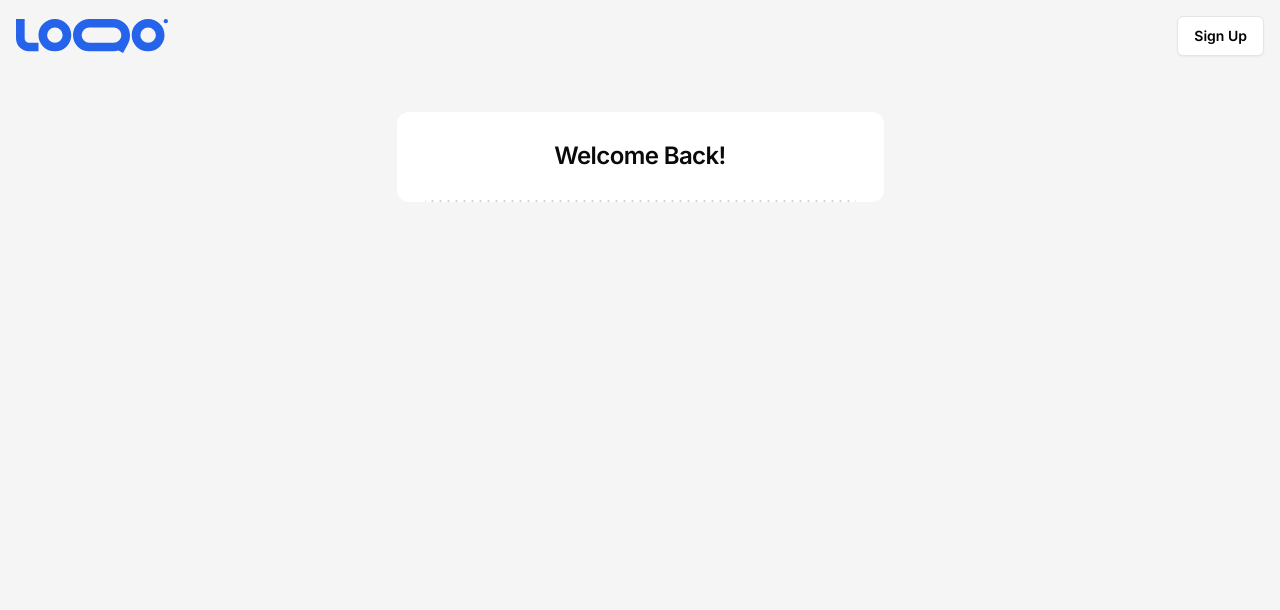
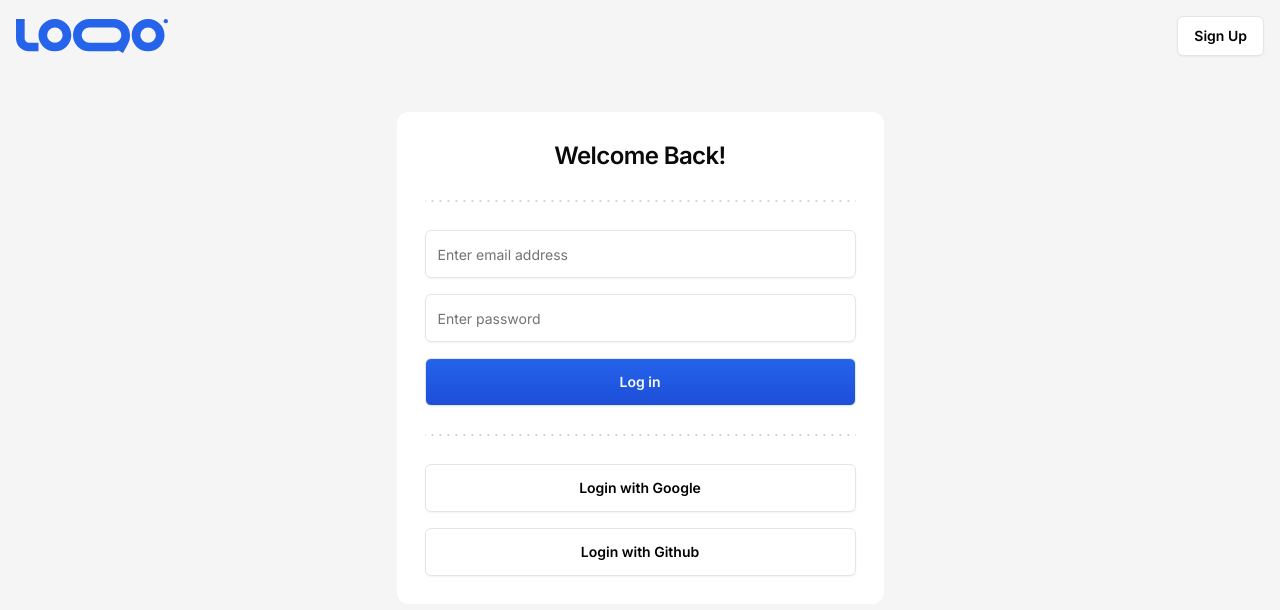
Before and after one commit to VYemetss/jira-clone, a Next.js app: page /sign-in in a window 1280 px wide. Shown: the top 610 px of the page. Built offline with nearby package versions, Linux system fonts and the light colour scheme.

Commit message:
sign in buttons for a sign in card

```diff
--- a/src/app/(auth)/sign-in/page.tsx
+++ b/src/app/(auth)/sign-in/page.tsx
@@ -1,3 +1,4 @@
+"use client"
 import {SignInCard} from "@/features/auth/components/sign-in-card";
 const SignInPage= () => {
     return (
--- a/src/features/auth/components/sign-in-card.tsx
+++ b/src/features/auth/components/sign-in-card.tsx
@@ -4,6 +4,8 @@
     CardHeader,
     CardTitle
 } from "@/components/ui/card";
+import { Input } from "@/components/ui/input";
+import { Button } from "@/components/ui/button";
 import { DottedSeparator } from "@/components/dotted-separator";
 
 export const SignInCard = () => {
@@ -12,9 +14,44 @@
             <CardHeader className={'flex items-center justify-center text-center p-7'}>
                 <CardTitle className={'text-2xl'}>Welcome Back!</CardTitle>
             </CardHeader>
-            <div className={'px-7 mb-2'}>
+            <div className={'px-7'}>
                 <DottedSeparator />
             </div>
+            <CardContent className={'p-7'}>
+                <form className={'space-y-4'}>
+                    <Input
+                        required
+                        type={'email'}
+                        value={''}
+                        onChange={() => {}}
+                        placeholder={'Enter email address'}
+                        disabled={false}
+                    />
+                    <Input
+                        required
+                        type={'password'}
+                        value={''}
+                        onChange={() => {}}
+                        placeholder={'Enter password'}
+                        disabled={false}
+                        min={8}
+                        max={256}
+
+                    />
+                    <Button disabled={false} size={'lg'} className={'w-full'}>Log in</Button>
+                </form>
+            </CardContent>
+            <div className={'px-7'}>
+                <DottedSeparator></DottedSeparator>
+            </div>
+            <CardContent className={'p-7 flex flex-col gap-y-4'}>
+                <Button disabled={false} variant={'secondary'} size={'lg'} className={'w-full'}>
+                    Login with Google
+                </Button>
+                <Button disabled={false} variant={'secondary'} size={'lg'} className={'w-full'}>
+                    Login with Github
+                </Button>
+            </CardContent>
         </Card>
     );
 };
```
